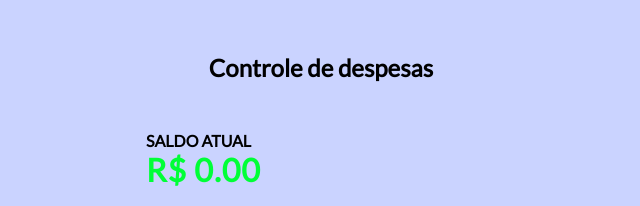
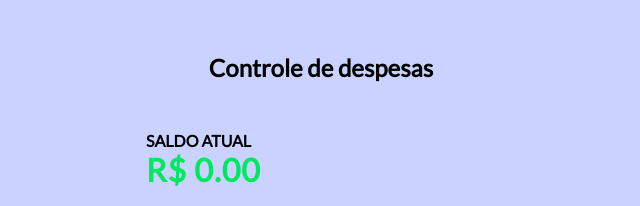
Before and after one commit to LuanPetruitis/financeiro, a plain HTML site: page controle-de-despesas-master/index.html in a window 1280 px wide. Shown: the top 206 px of the page, 319-959 px from the left. Drawn offline with Linux system fonts and the light colour scheme.

Commit message:
Alterar a cor do saldo total de acordo com o balanço do saldo

```diff
--- a/controle-de-despesas-master/script.js
+++ b/controle-de-despesas-master/script.js
@@ -53,6 +53,14 @@ const updateBalanceValues = () => {
     incomeDisplay.textContent = `R$ ${income}`
     expenseDisplay.textContent = `- R$ ${expenses}`
 
+    // Atualiza cor de exibição do saldo atual
+    if(total >= 0){
+        balanceDisplay.classList.remove("balance-negative");
+        balanceDisplay.classList.add("balance-positive");
+    } else {
+        balanceDisplay.classList.remove("balance-positive");
+        balanceDisplay.classList.add("balance-negative");
+    }
 }
 
 const init = () => {
--- a/controle-de-despesas-master/style.css
+++ b/controle-de-despesas-master/style.css
@@ -151,3 +151,11 @@ input[type='number'] {
 .transactions li:hover .delete-btn {
     opacity: 1;
 }
+
+.balance-negative {
+    color: #e74c3c;
+}
+
+.balance-positive {
+    color: #00e760;
+}
```
